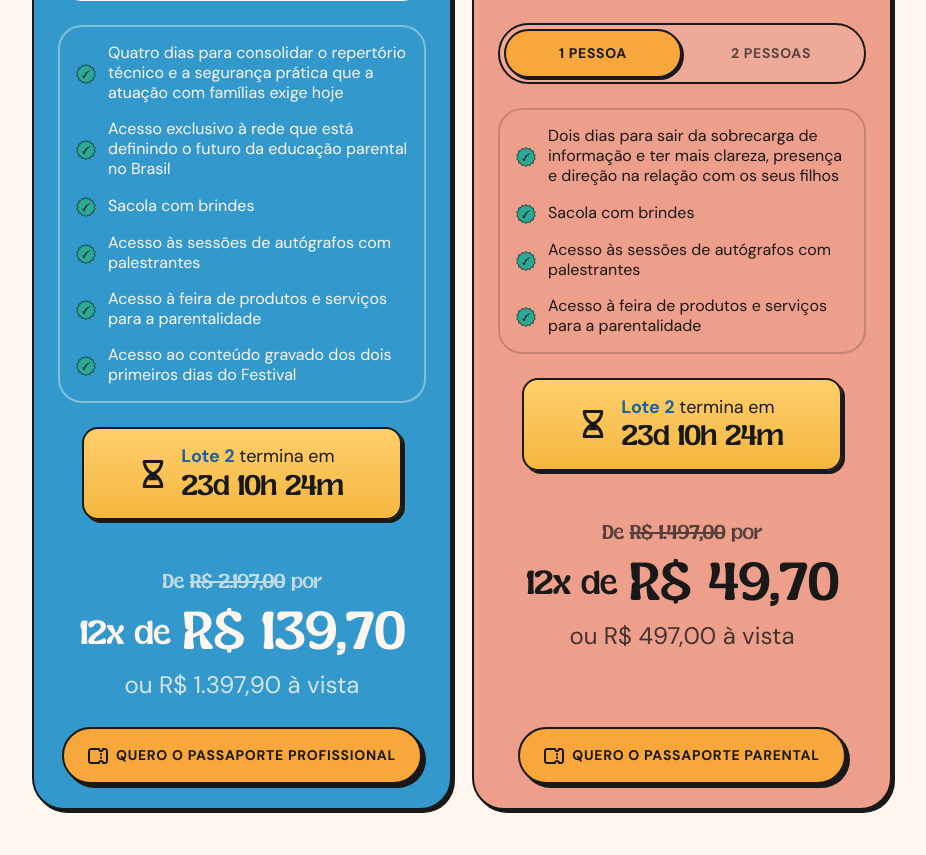
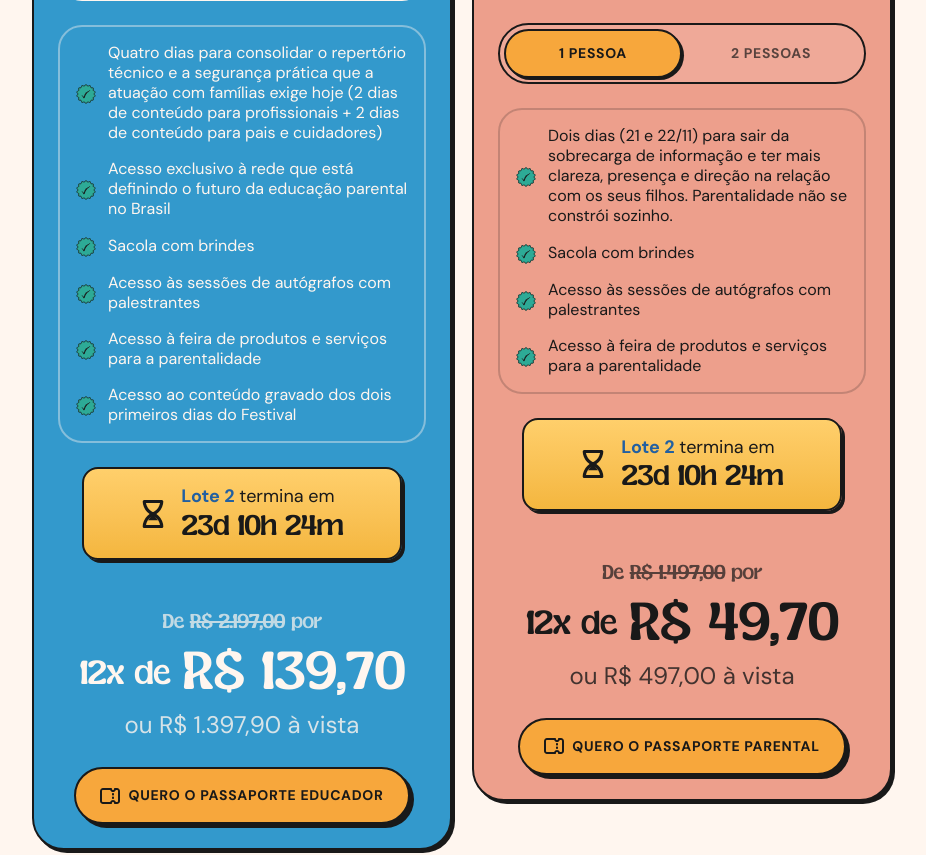
Before and after one commit to oanthonydesign/-LP-Festival-parental, a Next.js app: page / in a window 1280 px wide. Shown: the part 5880-6735 px from the top of the page, without its empty margins (178-1104 px from the left). Built offline with nearby package versions, Linux system fonts and the light colour scheme.

Commit message:
style(section6): make offer cards height dynamic

```diff
--- a/src/components/sections/Section6.tsx
+++ b/src/components/sections/Section6.tsx
@@ -54,7 +54,7 @@ const PASSAPORTES: PassportData[] = [
     priceFull: "ou R$ 1.397,90 à vista",
     priceOriginal: "R$ 2.197,00",
     benefits: [
-      "Quatro dias para consolidar o repertório técnico e a segurança prática que a atuação com famílias exige hoje",
+      "Quatro dias para consolidar o repertório técnico e a segurança prática que a atuação com famílias exige hoje (2 dias de conteúdo para profissionais + 2 dias de conteúdo para pais e cuidadores)",
       "Acesso exclusivo à rede que está definindo o futuro da educação parental no Brasil",
       "Sacola com brindes",
       "Acesso às sessões de autógrafos com palestrantes",
@@ -62,7 +62,7 @@ const PASSAPORTES: PassportData[] = [
       "Acesso ao conteúdo gravado dos dois primeiros dias do Festival"
     ],
     target: "Para profissionais da parentalidade",
-    buttonText: "Quero o passaporte profissional",
+    buttonText: "QUERO O PASSAPORTE EDUCADOR",
     href: "https://sun.eduzz.com/39VEQVEDWR",
     bgColor: "bg-[#3399CC]",
     borderColor: "border-[#191919]",
@@ -81,7 +81,7 @@ const PASSAPORTES: PassportData[] = [
     priceFull: "ou R$ 497,00 à vista",
     priceOriginal: "R$ 1.497,00",
     benefits: [
-      "Dois dias para sair da sobrecarga de informação e ter mais clareza, presença e direção na relação com os seus filhos",
+      "Dois dias (21 e 22/11) para sair da sobrecarga de informação e ter mais clareza, presença e direção na relação com os seus filhos. Parentalidade não se constrói sozinho.",
       "Sacola com brindes",
       "Acesso às sessões de autógrafos com palestrantes",
       "Acesso à feira de produtos e serviços para a parentalidade"
@@ -94,7 +94,7 @@ const PASSAPORTES: PassportData[] = [
       priceFull: "ou R$ 747,00 à vista",
       priceOriginal: "R$ 1.947,00",
       benefits: [
-        "Parentalidade não se constrói sozinho. Viva essa experiência com quem partilha a mesma jornada e com melhor custo por participante",
+        "Viva os dois dias dessa experiência (21 e 22/11) com quem partilha a mesma jornada e com melhor custo por participante",
         "Sacola com brindes",
         "Acesso às sessões de autógrafos com palestrantes",
         "Acesso à feira de produtos e serviços para a parentalidade"
@@ -200,7 +200,7 @@ function PassportCard({ data }: { data: PassportData }) {
   const currentButtonText = isDouble && hasDoubleOption ? data.doubleOptions!.buttonText : data.buttonText;
 
   return (
-    <div id={data.id} className={`flex flex-col w-full lg:max-w-[420px] ${data.textColor} h-full relative group`}>
+    <div id={data.id} className={`flex flex-col w-full lg:max-w-[420px] ${data.textColor} relative group`}>
       {/* Header with Title and Lote */}
       <div className={`${data.bgColor} border-2 ${data.borderColor} border-solid rounded-[32px] shadow-[3px_3px_0px_0px_#191919] p-[16px] w-full z-10 relative overflow-hidden`}>
         {SHOW_PROMO_RIBBON && <Ribbon />}
@@ -215,7 +215,7 @@ function PassportCard({ data }: { data: PassportData }) {
       </div>
 
       {/* Main Content Area */}
-      <div className={`flex-1 flex flex-col ${data.bgColor} border-2 ${data.borderColor} border-solid rounded-[24px] md:rounded-[32px] shadow-[3px_3px_0px_0px_#191919] p-[20px] md:p-[24px] w-full -mt-[2px] pt-8 md:pt-10 gap-6 z-20 relative`}>
+      <div className={`flex flex-col ${data.bgColor} border-2 ${data.borderColor} border-solid rounded-[24px] md:rounded-[32px] shadow-[3px_3px_0px_0px_#191919] p-[20px] md:p-[24px] w-full -mt-[2px] pt-8 md:pt-10 gap-6 z-20 relative`}>
 
         {/* Passaporte Tags */}
         {data.id === 'educador' && (
@@ -339,7 +339,7 @@ export default function Section6() {
         </div>
 
         {/* Passport Grid */}
-        <div className="grid grid-cols-1 lg:grid-cols-2 gap-8 lg:gap-[20px] w-full lg:max-w-[860px] items-stretch justify-center">
+        <div className="grid grid-cols-1 lg:grid-cols-2 gap-8 lg:gap-[20px] w-full lg:max-w-[860px] items-start justify-center">
           {PASSAPORTES.map((passport) => (
             <PassportCard key={passport.id} data={passport} />
           ))}
```
